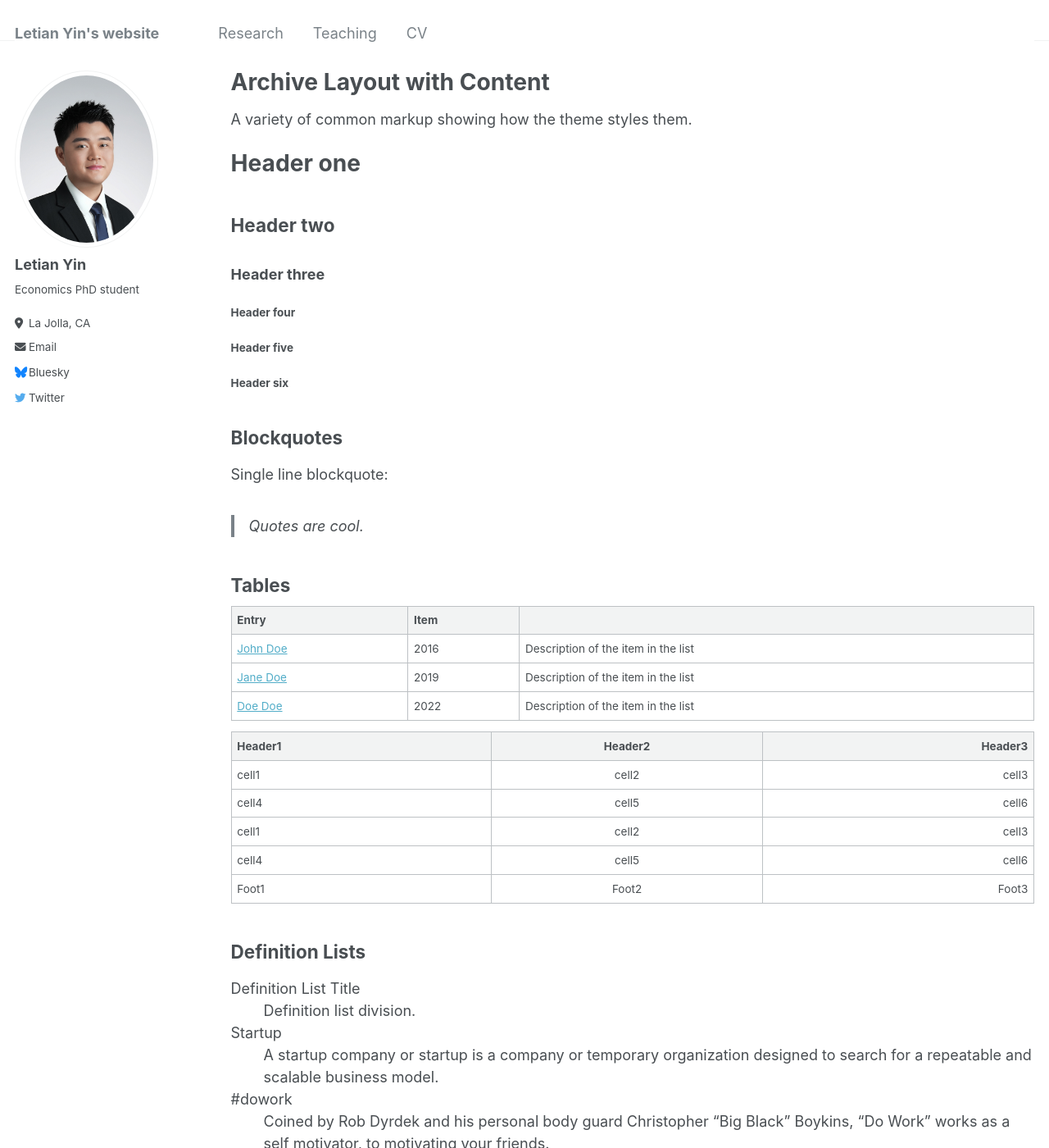
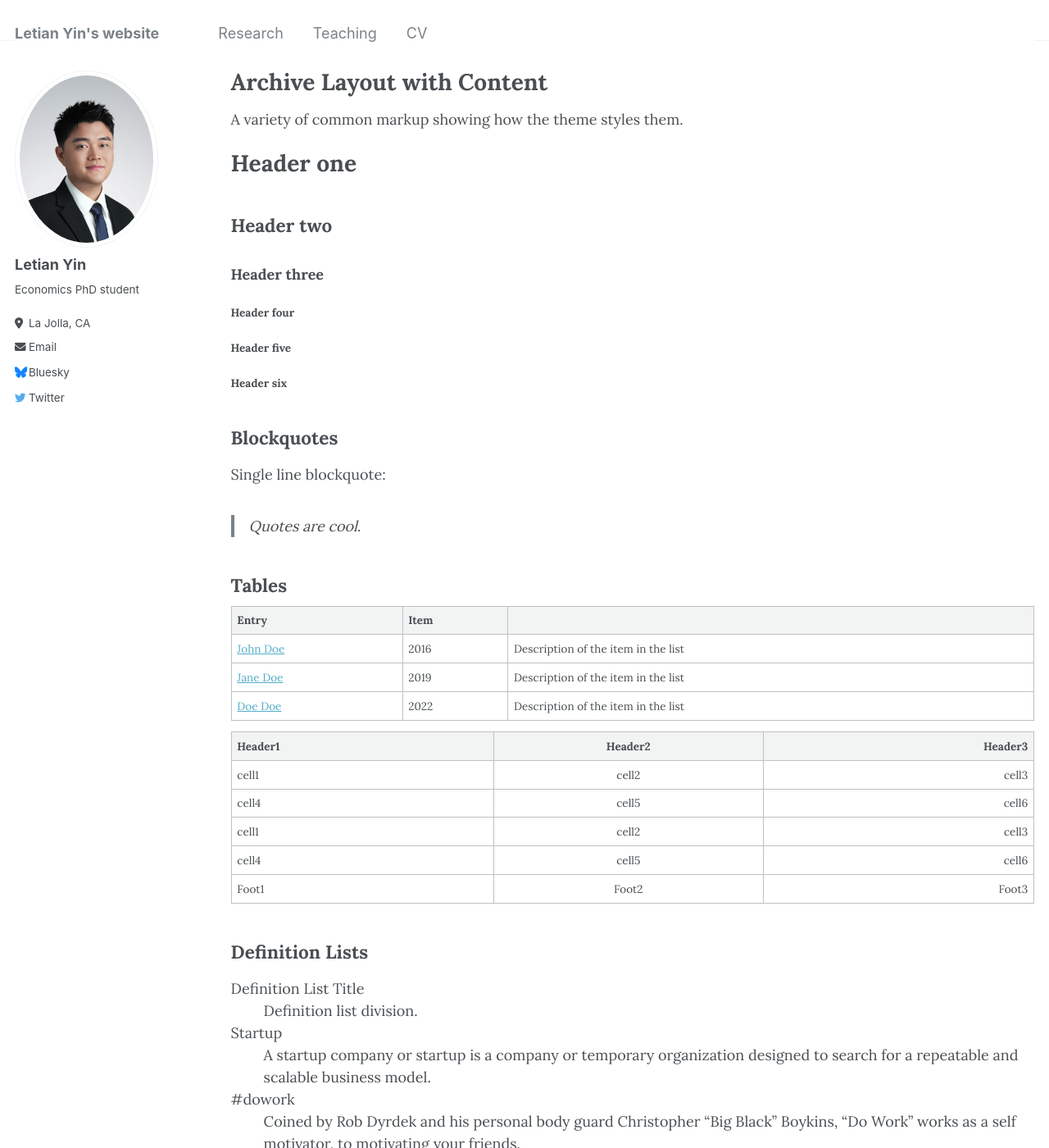
Before and after one commit to letian-yin/letian-yin.github.io, a Jekyll site: the page built from _pages/archive-layout-with-content.md, in a window 1280 px wide and 1400 px high. Shown: the whole window at 82% size. Built offline with Jekyll 4.4.1, drawn with Linux system fonts in a browser that asks for light colours.

Commit message:
update font

```diff
--- a/_sass/_variables.scss
+++ b/_sass/_variables.scss
@@ -29,9 +29,13 @@ $bodoni                     : "Bodoni MT", serif;
 $calisto                    : "Calisto MT", serif;
 $garamond                   : Garamond, serif;
 
-$global-font-family         : $sans-serif;
-$header-font-family         : $sans-serif;
-$caption-font-family        : $serif;
+// $global-font-family         : $sans-serif;
+// $header-font-family         : $sans-serif;
+// $caption-font-family        : $serif;
+@import url('https://fonts.googleapis.com/css2?family=Lora:wght@400;700&display=swap');
+$global-font-family: 'Lora', serif;
+$header-font-family: 'Lora', serif;
+$caption-font-family: 'Lora', serif;
 
 /* type scale */
 $type-size-1                : 2.441em;  // ~39.056px
```
